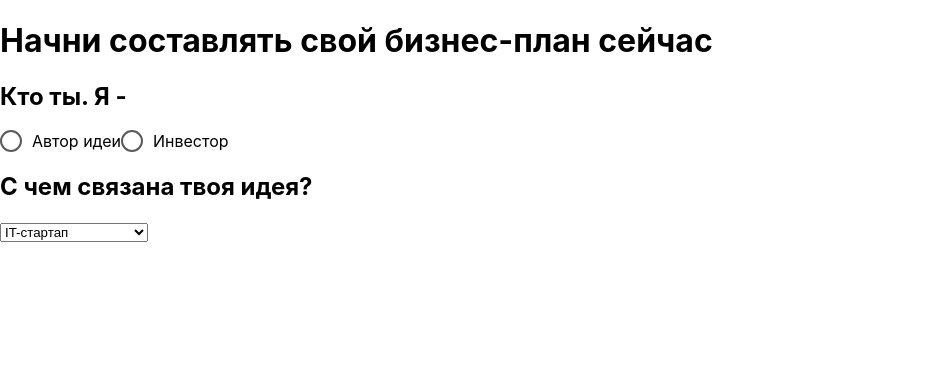
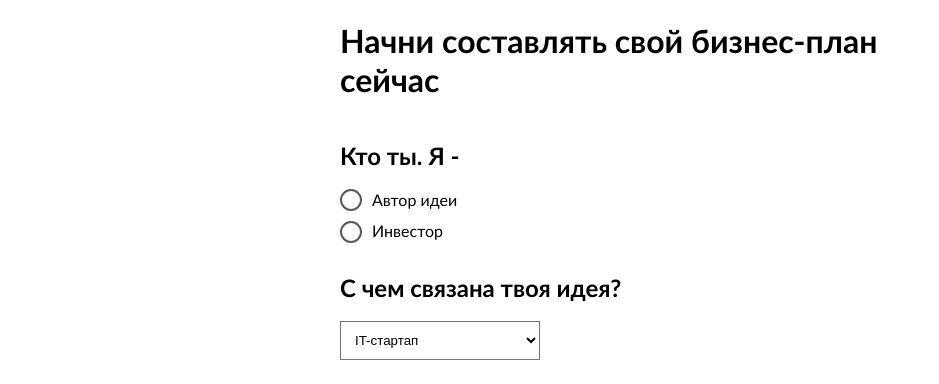
Before and after one commit to konstantin-sherykhalin/KaK-3aIIycTuTb-CTAPTAII, a React (Create React App) app: page /one in a window 1280 px wide. Shown: the top 384 px of the page, without its empty margins (0-939 px from the left). Built offline with nearby package versions, Linux system fonts and the light colour scheme.

Commit message:
lenar-2018

```diff
--- a/src/App.css
+++ b/src/App.css
@@ -33,6 +33,16 @@
 
 
 
+.container{
+  width: 600px;
+  margin: 0px auto;
+  font-family: 'Calibri';
+}
+.first-q,
+.second-q{
+  display: flex;
+  flex-direction: column;
+}
 .first-q input[type="radio"] {
   display: none;
 }
@@ -40,6 +50,7 @@
   cursor: pointer;
   position: relative;
   display: inline-block;
+  margin-bottom: 10px;
 }
 .first-q input[type="radio"] + label::before {
   content: "";
@@ -59,3 +70,8 @@
   background-color: var(--button-green);
   border: 2px solid #5A5A5A;
 }
+.second-q select{
+  padding: 10px 10px;
+  width: 200px;
+  background: white;
+}
--- a/src/components/1/layout.js
+++ b/src/components/1/layout.js
@@ -1,14 +1,12 @@
 import React, { Component } from 'react';
 
 
-export default class App extends Component {
-  render() {
-    return (
+export default () => (
       <div className="container">
       	  <h1>Начни составлять свой бизнес-план сейчас</h1>
           <div className="first-q">
               <h2>Кто ты. Я -</h2>
-              <input id="one" type="radio" />
+              <input id="one" type="radio" checked />
               <label for="one">Автор идеи</label>
               <input id="two" type="radio" />
               <label for="two">Инвестор</label>
@@ -25,5 +23,3 @@ export default class App extends Component {
           </div>
       </div>
     );
-  }
-}
```
